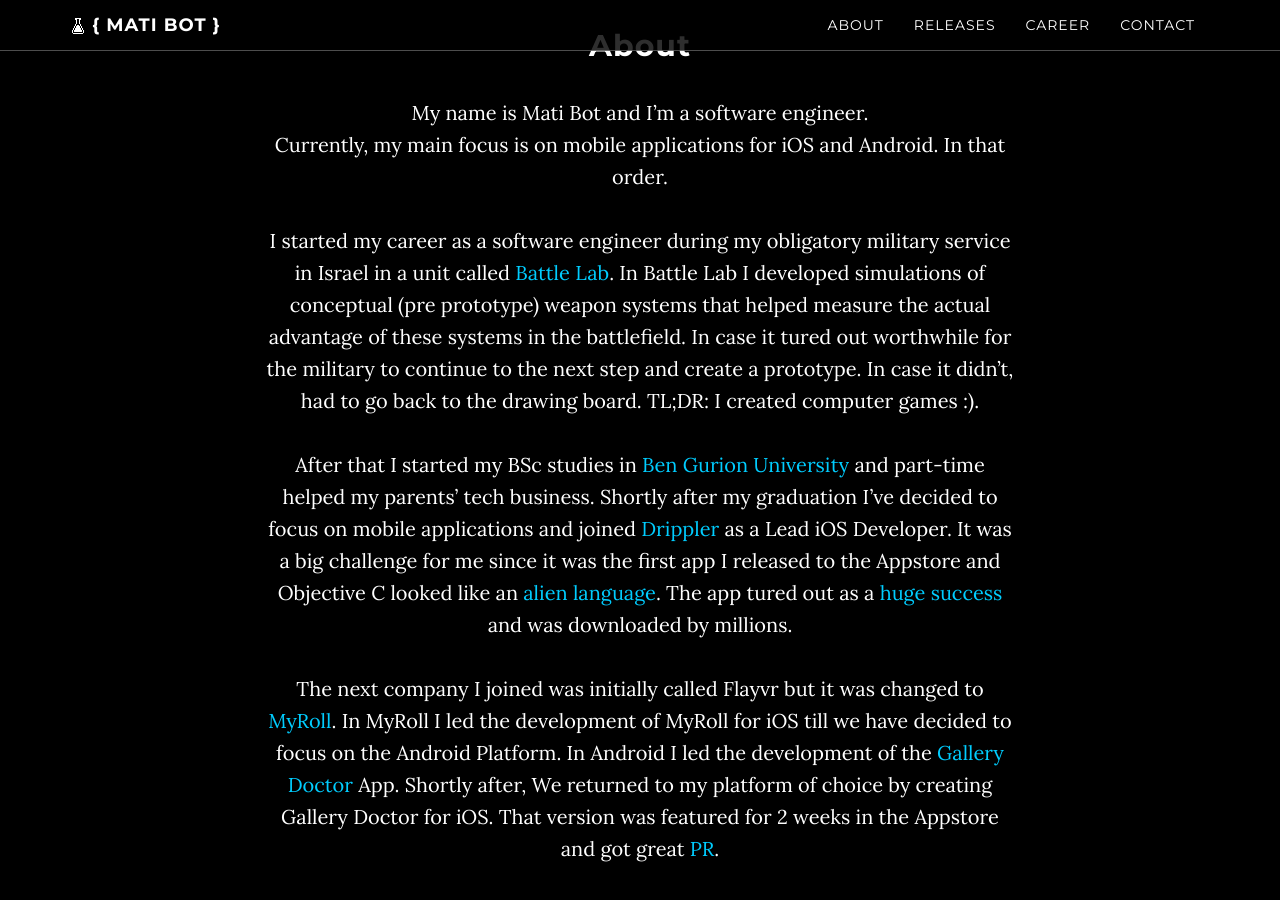
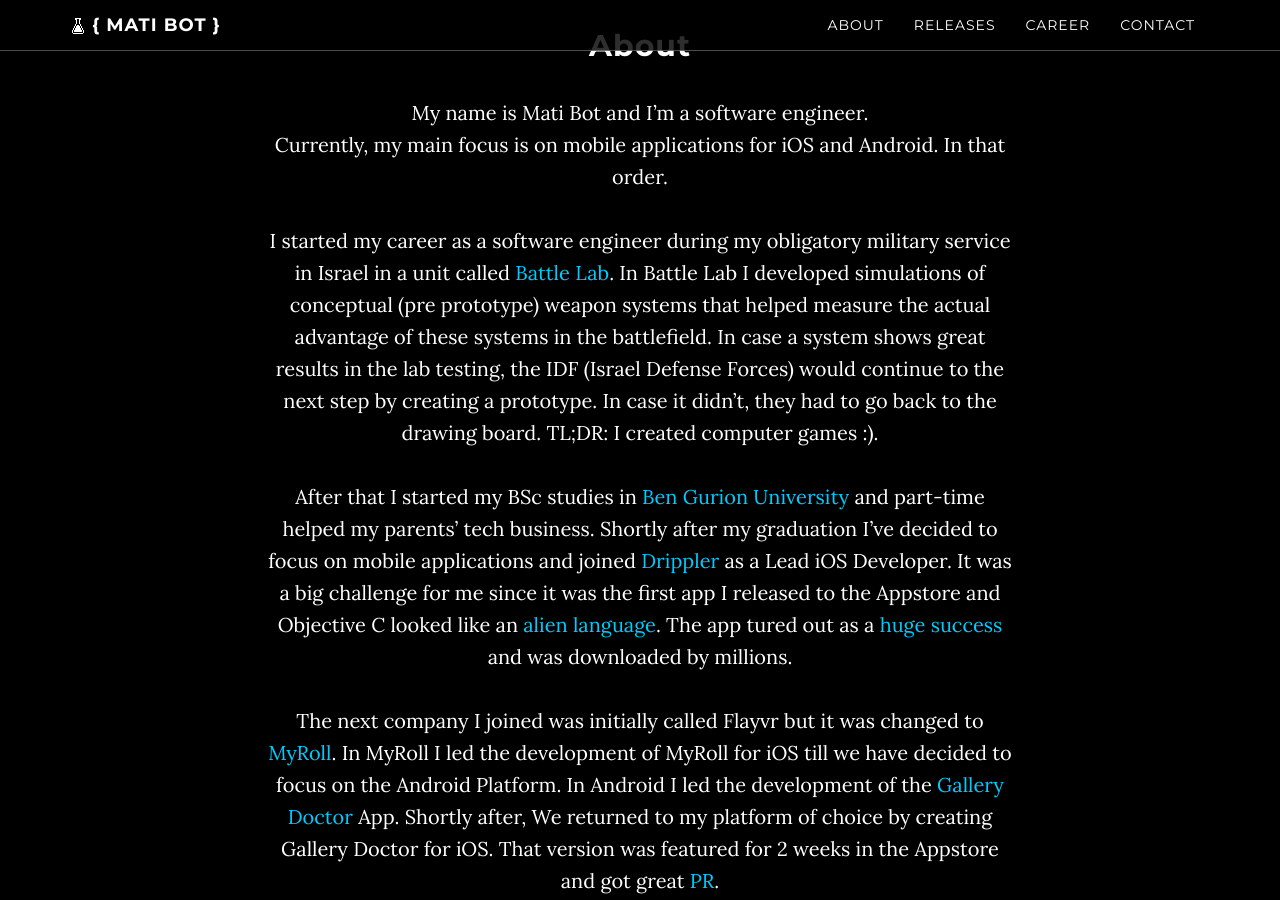
Before and after one commit to MatiBot/MatiBot.github.io, a Jekyll site: the page built from index.html, in a window 1280 px wide and 900 px high, scrolled down 1121 px. Built offline with Jekyll 4.4.1, drawn with Linux system fonts in a browser that asks for light colours; comment, search, counter and statistics services are not loaded.

Commit message:
update about

```diff
--- a/about.html
+++ b/about.html
@@ -9,7 +9,7 @@ My name is Mati Bot and I'm a software engineer.<br>
 Currently, my main focus is on mobile applications for iOS and Android. In that order.<br><br>
 I started my career as a software engineer during my obligatory military service in Israel in a unit called <a href="https://www.idfblog.com/blog/2012/01/05/virtual-reality-the-idf-ground-forces-battle-lab/">Battle Lab</a>.
 In Battle Lab I developed simulations of conceptual (pre prototype) weapon systems that helped measure the actual advantage of these systems in the battlefield.
-In case it tured out worthwhile for the military to continue to the next step and create a prototype. In case it didn't, had to go back to the drawing board. TL;DR: I created computer games :). <br><br>
+In case a system shows great results in the lab testing, the IDF (Israel Defense Forces) would continue to the next step by creating a prototype. In case it didn't, they had to go back to the drawing board. TL;DR: I created computer games :). <br><br>
 After that I started my BSc studies in <a href="http://www.bgu.ac.il">Ben Gurion University</a> and part-time helped my parents' tech business.
 Shortly after my graduation I've decided to focus on mobile applications and joined <a href="http://www.drippler.com">Drippler</a> as a Lead iOS Developer.
 It was a big challenge for me since it was the first app I released to the Appstore and Objective C looked like an <a href="https://www.youtube.com/watch?v=0Qm07MUkgiA">alien language</a>.
```
